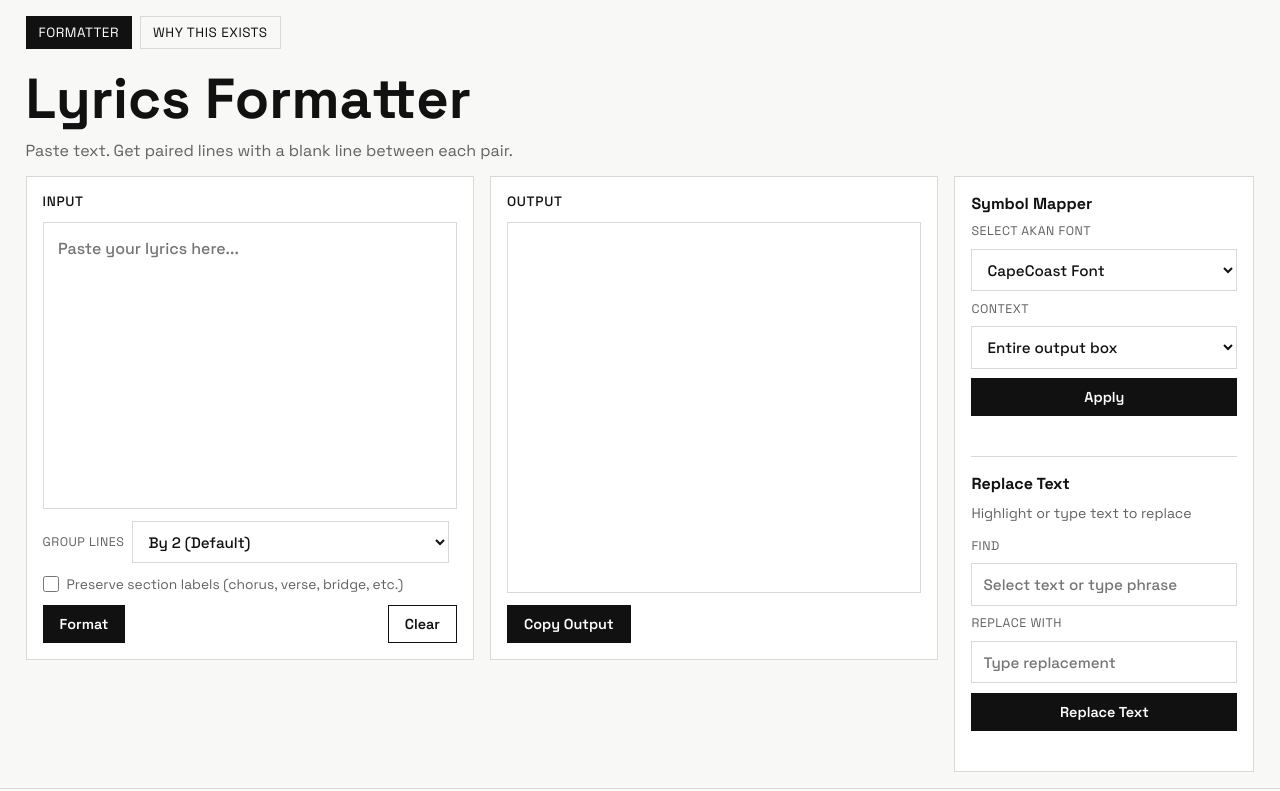
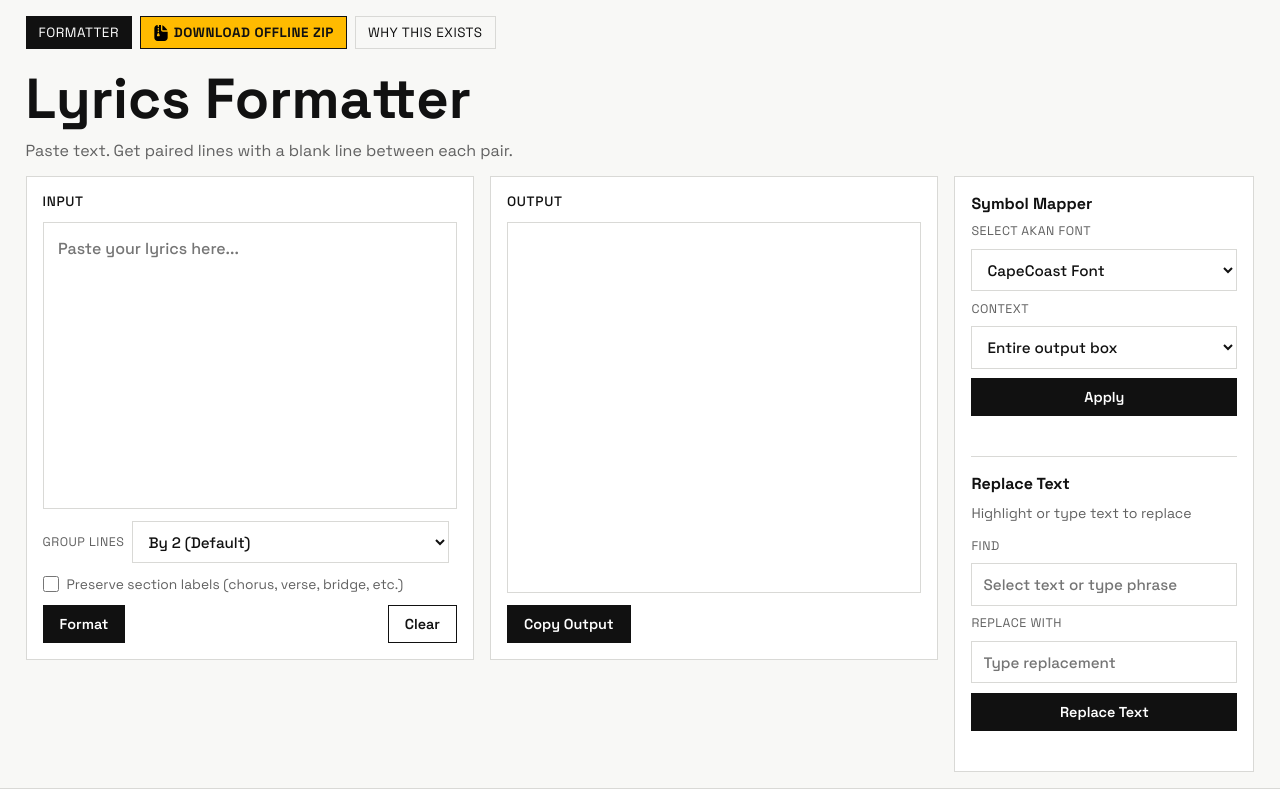
Before and after one commit to betsekpoe/lyrics_formatter, a plain HTML site: page index.html in a window 1280 px wide. Shown: the top 791 px of the page. Drawn offline with Linux system fonts and the light colour scheme.

Commit message:
Feat: Add download offline zip button to navbar

```diff
--- a/assets/css/style.css
+++ b/assets/css/style.css
@@ -4,6 +4,7 @@
 	--muted: #616161;
 	--line: #d9d9d6;
 	--surface: #ffffff;
+	--yellow: #ffbb00;
 }
 
 @font-face {
@@ -61,6 +62,22 @@ body {
 
 .nav-link:hover {
 	border-color: var(--ink);
+}
+
+.nav-link.nav-download {
+  font-weight: bold;
+	border-color: var(--ink);
+	color: var(--ink);
+  background: var(--yellow);
+	display: inline-flex;
+	align-items: center;
+}
+
+.nav-link.nav-download img {
+	width: 16px;
+	height: 16px;
+	vertical-align: middle;
+	margin-right: 0.3rem;
 }
 
 .nav-link.current {
@@ -479,10 +496,7 @@ body.page-story .app-shell {
 .feedback-textarea {
 	min-height: 80px;
 	resize: vertical;
-  font-family:
-    "Space Grotesk",
-    "Segoe UI",
-    sans-serif;
+	font-family: "Space Grotesk", "Segoe UI", sans-serif;
 }
 
 .feedback-submit {
--- a/index.html
+++ b/index.html
@@ -22,6 +22,7 @@
     <main class="app-shell">
       <nav class="top-nav" aria-label="Primary">
         <a href="index.html" class="nav-link current" aria-current="page">Formatter</a>
+        <a href="resources/lyrics_formatter-main.zip" class="nav-link nav-download" download><img src="assets/icons/file-zipper.svg" alt="zip-download" title="Download zip file for offline use"> Download Offline Zip</a>
         <a href="pages/why.html" class="nav-link">Why This Exists</a>
       </nav>
       <header class="hero">
```
Also changed, not shown: assets/icons/file-zipper.svg (added), 1 other file. Lines whose indentation alone changed are shown as unchanged.
